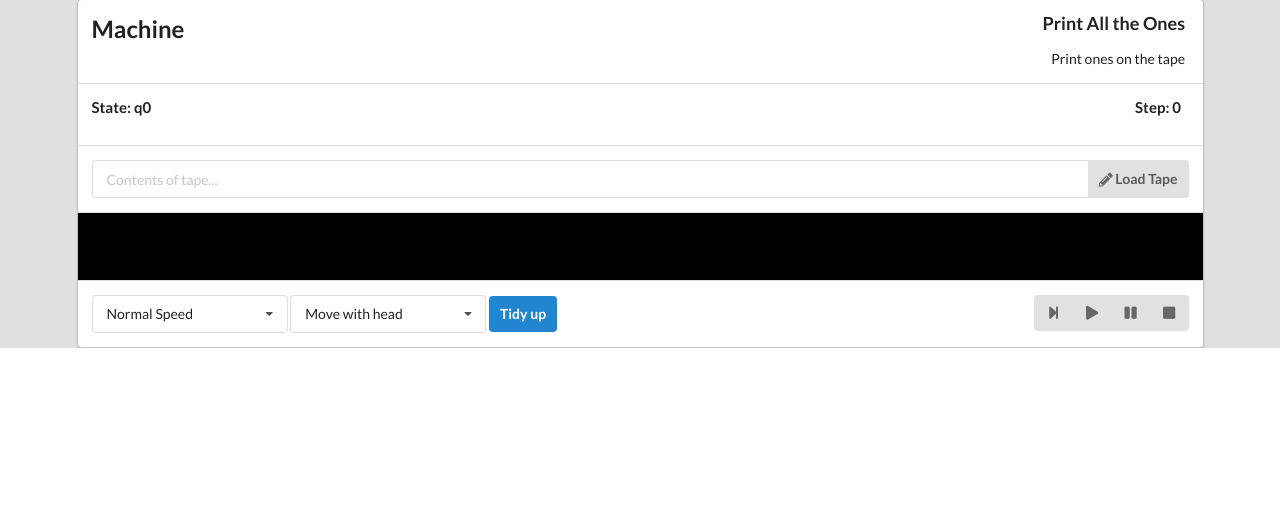
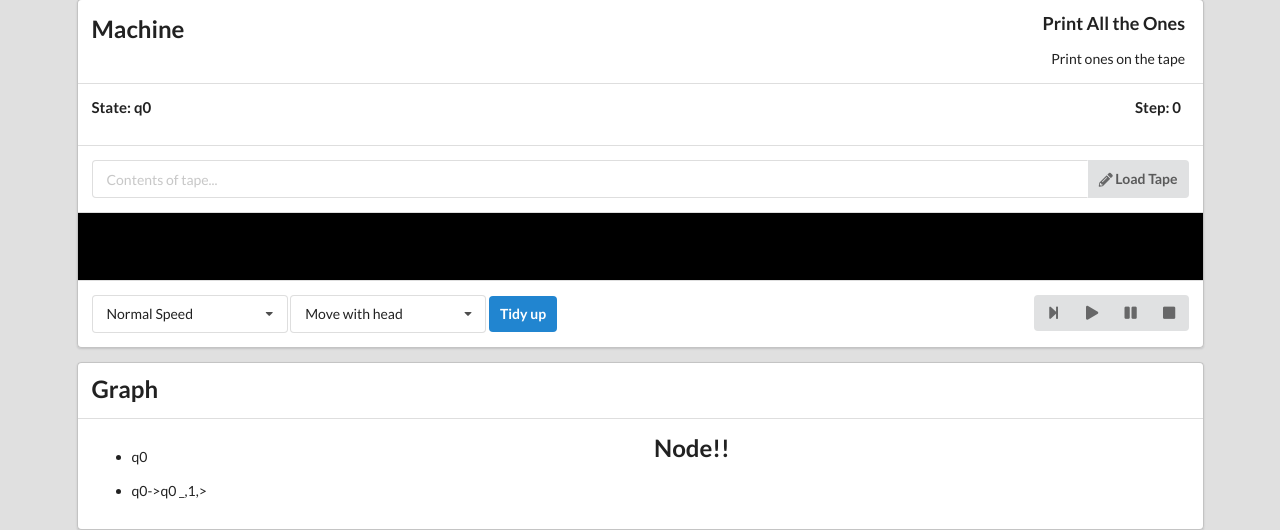
Before and after one commit to CodeGuild-co/tms, a Flask app: page / in a window 1280 px wide. Shown: the part 520-1050 px from the top of the page. Before the commit the page ends 868 px from the top, so only its background shows below. Run offline with Flask 2, Linux system fonts and the light colour scheme; some libraries are stand-ins or nearby versions.

Commit message:
Add first draft of graph

```diff
--- a/static/js/editor.js
+++ b/static/js/editor.js
@@ -9,6 +9,7 @@ var editor = {
 
     compile: function() {
         machine.compile(editor.cm.getValue());
+        graph.render();
     },
 };
 
--- /dev/null
+++ b/static/js/graph.js
@@ -0,0 +1,26 @@
+var graph = {
+    render: function() {
+        var nodeList = $("#node-list");
+        var edgeList = $("#edge-list");
+        for (var state in machine.states) {
+            if (!machine.states.hasOwnProperty(state)) continue;
+            var isHalting = machine.halting_states.indexOf(state) !== -1;
+            var nodeSummary = state;
+            if (isHalting) {
+                nodeSummary = nodeSummary + ", HALT!";
+            }
+            nodeList.append($("<li></li>").text(nodeSummary));
+
+            for (var edge in machine.states[state]) {
+                var details = machine.states[state][edge];
+                var edgeSummary = state + "->" + details['state'] + " " + edge + "," + details.write + "," + details.move;
+                edgeList.append($("<li></li>").text(edgeSummary));
+            }
+
+        }
+    }
+};
+
+$(document).ready(function() {
+
+});
--- a/templates/index.html
+++ b/templates/index.html
@@ -19,6 +19,7 @@
                     <h1 class="ui header">Turing Machine Simulator</h1>
                 </div>
             </div>
+
             <div class="ui segments">
                 <div class="ui segment">
                     <h2 class="ui header">Code</h2>
@@ -115,6 +116,23 @@
                 </div>
             </div>
 
+            <div class="ui segments">
+                <div class="ui segment">
+                    <h2 class="ui header">Graph</h2>
+                </div>
+                <div class="ui segment">
+                    <div class="ui grid two column">
+                        <div class="ui column">
+                            <ul id="node-list"></ul>
+                            <ul id="edge-list"></ul>
+                        </div>
+                        <div class="ui column">
+                            <h2>Node!!</h2>
+                        </div>
+                    </div>
+                </div>
+            </div>
+
             <div class="ui errors"></div>
 
             <script src="https://cdnjs.cloudflare.com/ajax/libs/jquery/3.1.1/jquery.min.js"></script>
@@ -124,6 +142,7 @@
             <script src="/static/js/messages.js"></script>
             <script src="/static/js/editor.js"></script>
             <script src="/static/js/machine.js"></script>
+            <script src="/static/js/graph.js"></script>
         </div>
     </body>
 </html>
```
